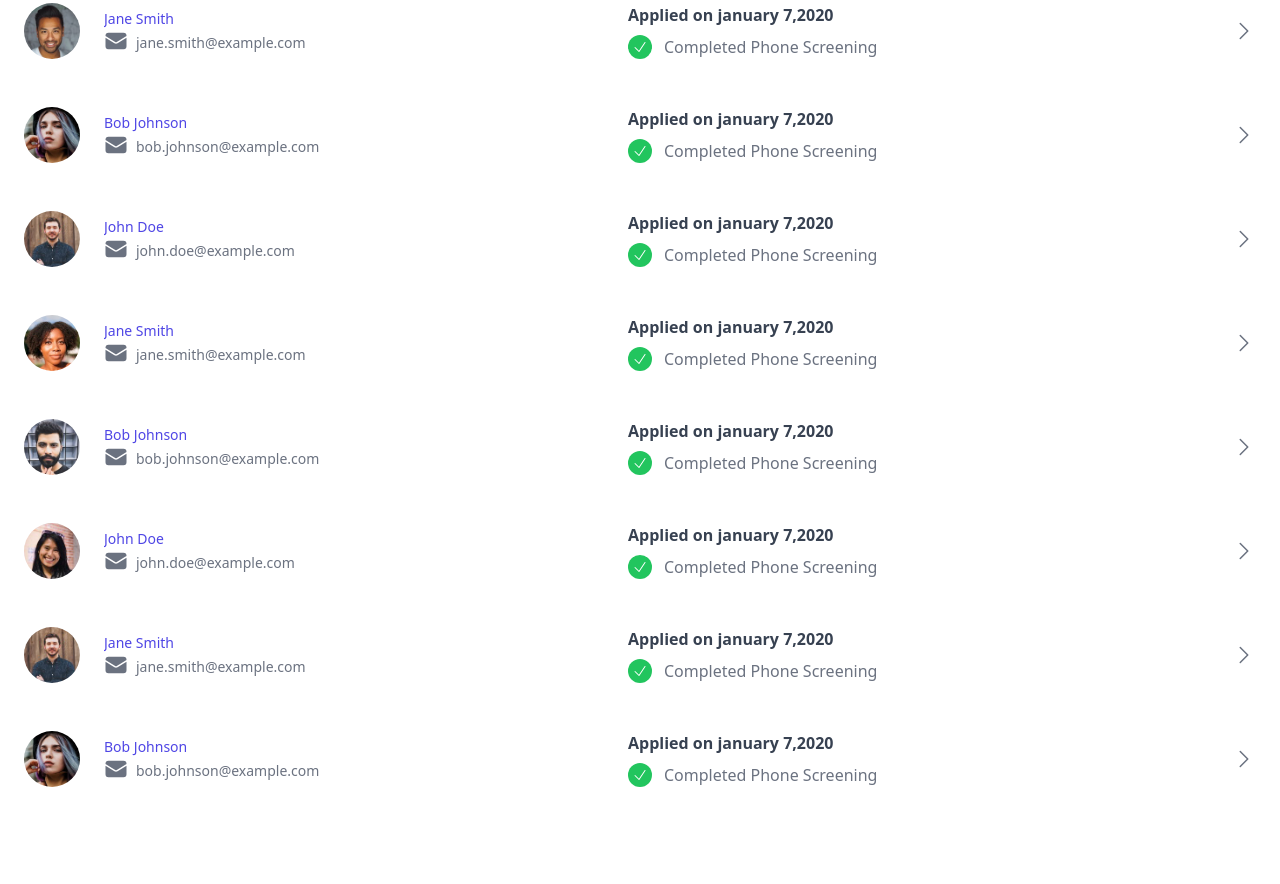
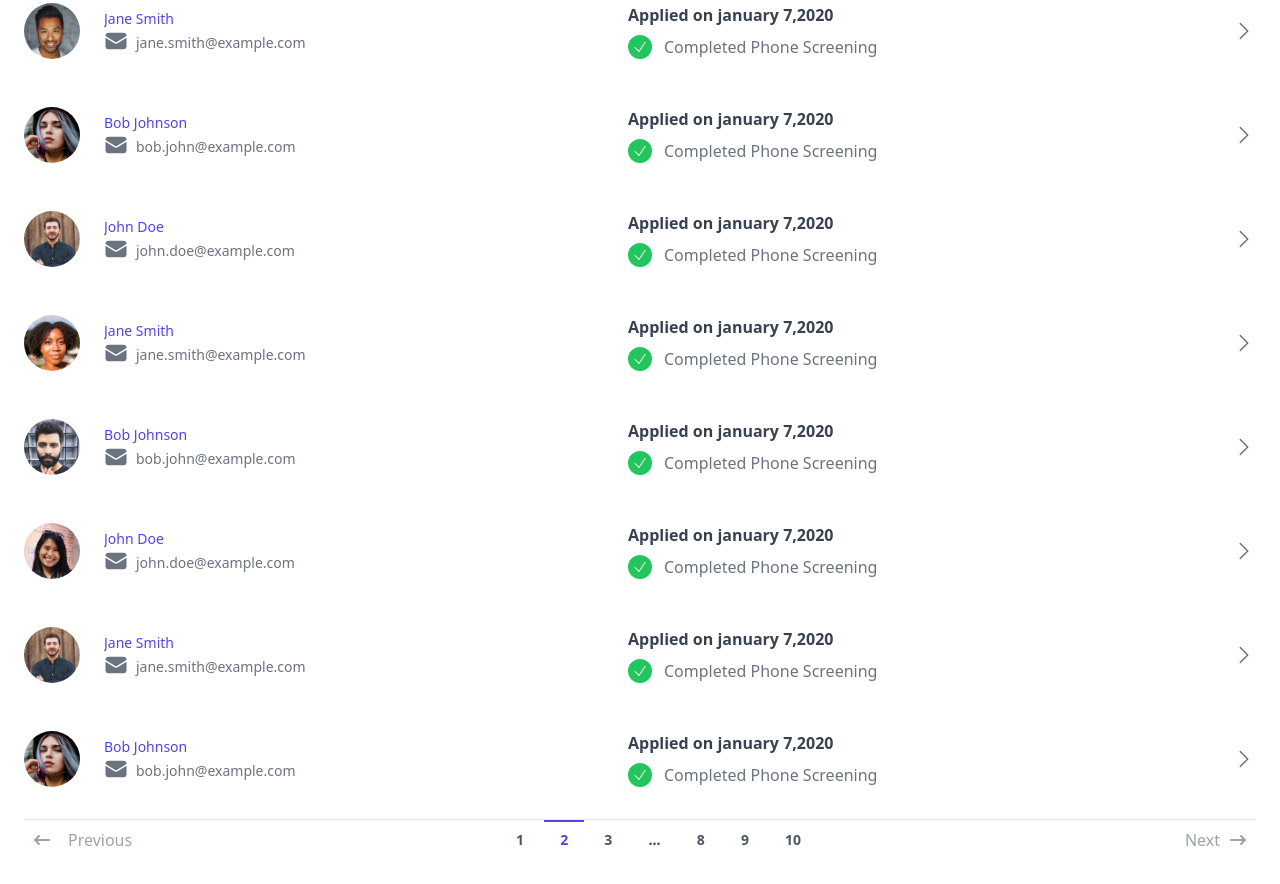
Before and after one commit to haddou-dev/YouCan-Challenge, a website: page index.html in a window 1280 px wide. Shown: the part 460-1344 px from the top of the page. Before the commit the page ends 1295 px from the top, so only its background shows below. Drawn offline with Linux system fonts and the light colour scheme.

Commit message:
add the pagination Section

```diff
--- a/index.html
+++ b/index.html
@@ -494,6 +494,98 @@
         <!-- we will fetch users data here -->
       </ul>
 
+      <!-- Create pagination Section -->
+      <div class="mx-auto w border-t mt-4 bg-white">
+        <nav class="flex justify-between">
+          <!-- Previous btn pagination -->
+          <div>
+            <a
+              href="#"
+              class="relative inline-flex items-center gap-x-2 px-2 py-2 text-gray-400 hover:text-indigo-600 focus:z-20 focus:outline-offset-0"
+            >
+              <span class="sr-only">Previous</span>
+              <svg
+                aria-hidden="true"
+                class="w-5 h-5 mr-2"
+                fill="currentColor"
+                viewBox="0 0 20 20"
+                xmlns="http://www.w3.org/2000/svg"
+              >
+                <path
+                  fill-rule="evenodd"
+                  d="M7.707 14.707a1 1 0 01-1.414 0l-4-4a1 1 0 010-1.414l4-4a1 1 0 011.414 1.414L5.414 9H17a1 1 0 110 2H5.414l2.293 2.293a1 1 0 010 1.414z"
+                  clip-rule="evenodd"
+                ></path>
+              </svg>
+              Previous
+            </a>
+          </div>
+
+
+          <!-- Numbers pagination -->
+          <div>
+            <a
+              href="#"
+              aria-current="page"
+              class="relative z-10 inline-flex items-center text-gray-600 hover:text-indigo-600 hover:border-t-2 hover:border-indigo-600 px-4 py-2 text-sm font-semibold focus:z-20 focus-visible:outline focus-visible:outline-2 focus-visible:outline-offset-2 focus-visible:outline-indigo-600"
+              >1</a
+            >
+            <a
+              href="#"
+              class="relative inline-flex items-center px-4 py-2 text-sm font-semibold border-t-2 border-indigo-600 text-indigo-600 focus:z-20 focus:outline-offset-0"
+              >2</a
+            >
+            <a
+              href="#"
+              class="relative hidden items-center px-4 py-2 text-sm font-semibold text-gray-600 hover:text-indigo-600 hover:border-t-2 hover:border-indigo-600 focus:z-20 focus:outline-offset-0 md:inline-flex"
+              >3</a
+            >
+            <span
+              class="relative inline-flex items-center px-4 py-2 text-sm font-semibold text-gray-700 focus:outline-offset-0"
+              >...</span
+            >
+            <a
+              href="#"
+              class="relative hidden items-center px-4 py-2 text-sm font-semibold text-gray-600 hover:text-indigo-600 hover:border-t-2 hover:border-indigo-600 focus:z-20 focus:outline-offset-0 md:inline-flex"
+              >8</a
+            >
+            <a
+              href="#"
+              class="relative inline-flex items-center px-4 py-2 text-sm font-semibold text-gray-600 hover:text-indigo-600 hover:border-t-2 hover:border-indigo-600 focus:z-20 focus:outline-offset-0"
+              >9</a
+            >
+            <a
+              href="#"
+              class="relative inline-flex items-center px-4 py-2 text-sm font-semibold text-gray-600 hover:text-indigo-600 hover:border-t-2 hover:border-indigo-600 focus:z-20 focus:outline-offset-0"
+              >10</a
+            >
+          </div>
+
+          <!-- Next  btn pagination -->
+          <div>
+            <a
+              href="#"
+              class="relative inline-flex items-center rounded-r-md px-2 py-2 text-gray-400 hover:text-indigo-600 focus:z-20 focus:outline-offset-0"
+            >
+              <span class="sr-only">Next</span>
+              Next
+              <svg
+                aria-hidden="true"
+                class="w-5 h-5 ml-2"
+                fill="currentColor"
+                viewBox="0 0 20 20"
+                xmlns="http://www.w3.org/2000/svg"
+              >
+                <path
+                  fill-rule="evenodd"
+                  d="M12.293 5.293a1 1 0 011.414 0l4 4a1 1 0 010 1.414l-4 4a1 1 0 01-1.414-1.414L14.586 11H3a1 1 0 110-2h11.586l-2.293-2.293a1 1 0 010-1.414z"
+                  clip-rule="evenodd"
+                ></path>
+              </svg>
+            </a>
+          </div>
+        </nav>
+      </div>
 
     </main>
 
--- a/script.js
+++ b/script.js
@@ -12,7 +12,7 @@ const users = [
     },
     {
       name: "Bob Johnson",
-      email: "bob.johnson@example.com",
+      email: "bob.john@example.com",
       image: "images/customer-3.jpg",
     },
     {
@@ -27,7 +27,7 @@ const users = [
     },
     {
       name: "Bob Johnson",
-      email: "bob.johnson@example.com",
+      email: "bob.john@example.com",
       image: "images/customer-5.jpg",
     },
     ,
@@ -43,7 +43,7 @@ const users = [
     },
     {
       name: "Bob Johnson",
-      email: "bob.johnson@example.com",
+      email: "bob.john@example.com",
       image: "images/customer-3.jpg",
     },
   ];
```
Also changed, not shown: dist/style.css.
